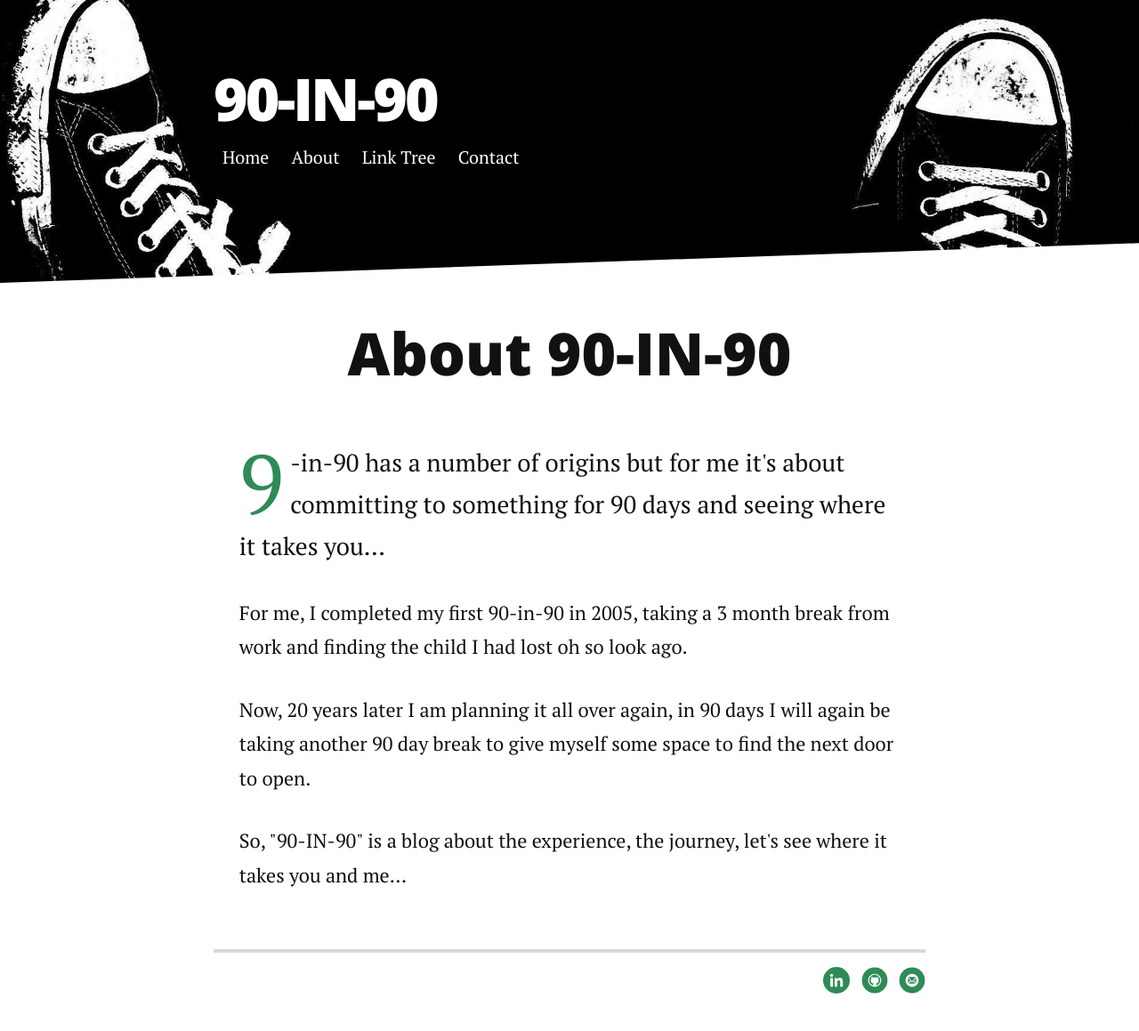
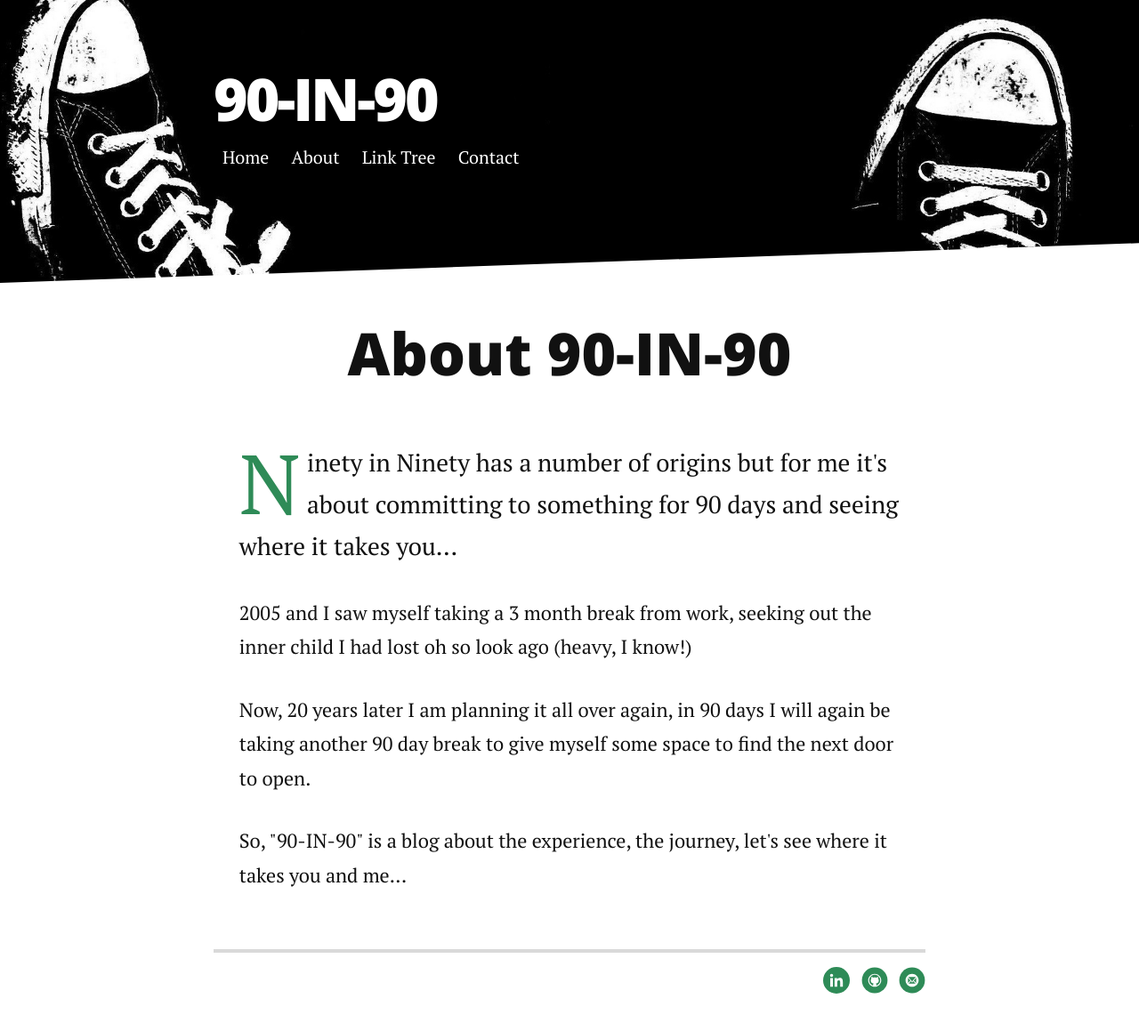
Before and after one commit to weebaruto/weeblog, a Jekyll site: the page built from about.md, in a window 1280 px wide. Shown: the whole page at 89% size. Built offline with Jekyll 4.4.1, drawn with Linux system fonts in a browser that asks for light colours; nearby versions of some CDN libraries.

Commit message:
Update about.md

```diff
--- a/about.md
+++ b/about.md
@@ -5,8 +5,8 @@ title: About 90-IN-90
 
 <div class="post">
 <h1 class="pageTitle">About 90-IN-90</h1>
-<p class="intro"><span class="dropcap">9</span>-in-90 has a number of origins but for me it's about committing to something for 90 days and seeing where it takes you...</p>
-<p>For me, I completed my first 90-in-90 in 2005, taking a 3 month break from work and finding the child I had lost oh so look ago.</p>
+<p class="intro"><span class="dropcap">N</span>inety in Ninety has a number of origins but for me it's about committing to something for 90 days and seeing where it takes you...</p>
+<p>2005 and I saw myself taking a 3 month break from work, seeking out the inner child I had lost oh so look ago (heavy, I know!)</p>
 <p>Now, 20 years later I am planning it all over again, in 90 days I will again be taking another 90 day break to give myself some space to find the next door to open.</p>
 <p>So, "90-IN-90" is a blog about the experience, the journey, let's see where it takes you and me...</p>
 </div>
```
